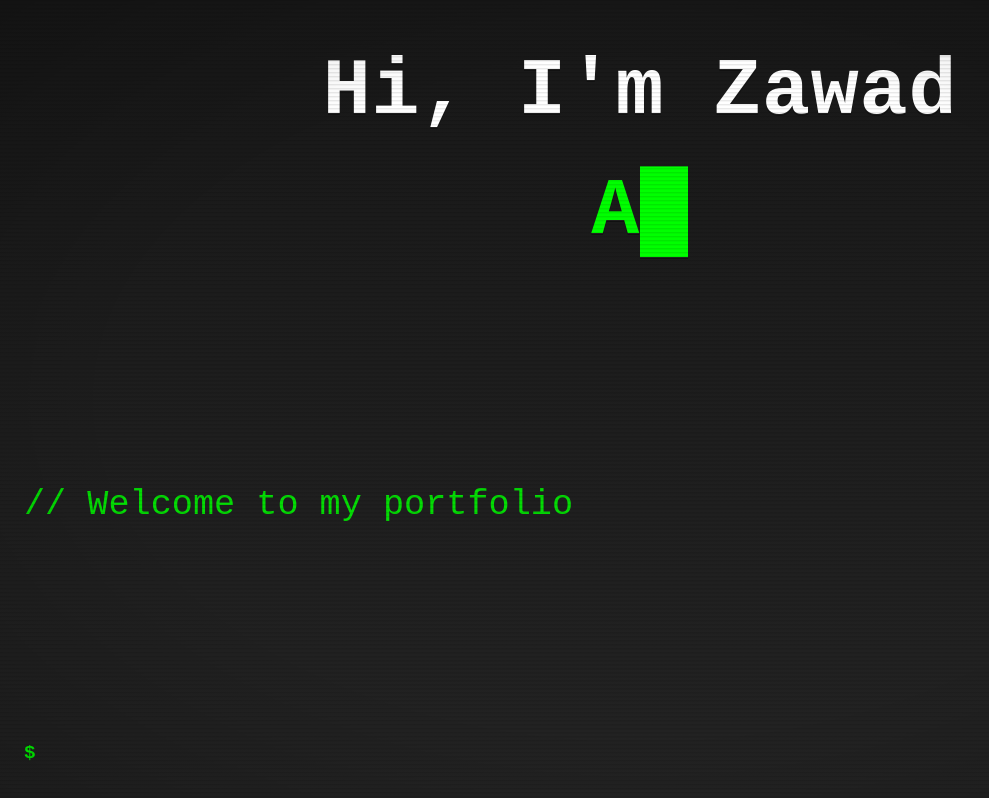
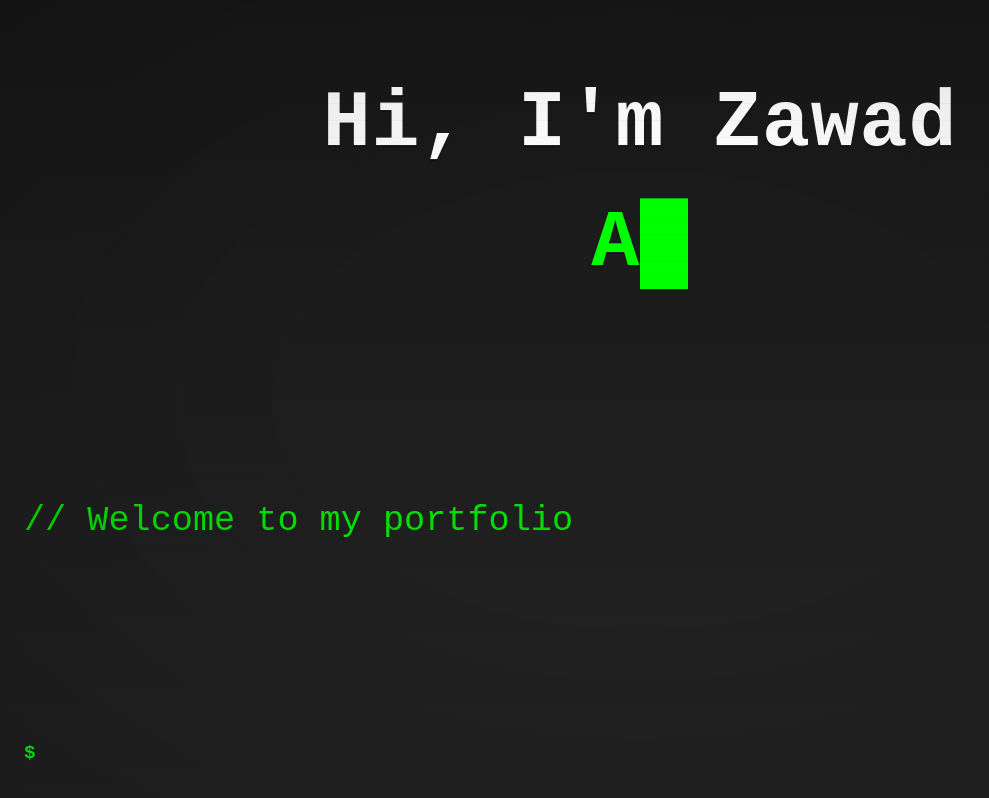
Before and after one commit to NepSauce/portfolio, a React (Vite) app: page / in a window 1280 px wide. Shown: the whole page, without its empty margins (0-989 px from the left). Built offline with nearby package versions, Linux system fonts and the light colour scheme.

Commit message:
Frontend: Made filter less aggressive and pushed down intro

```diff
--- a/src/pages/home-page.tsx
+++ b/src/pages/home-page.tsx
@@ -110,8 +110,8 @@ function HomePage() {
                     width: "100vw",
                     height: "100vh",
                     zIndex: 3,
-                    background:
-                        "radial-gradient(ellipse at center, transparent 60%, rgba(0,0,0,0.18) 100%)",
+                        background:
+                            "radial-gradient(ellipse at center, transparent 40%, rgba(0,0,0,0.18) 100%)",
                 }}
             />
             {/* Scanline overlay for vintage effect */}
@@ -124,7 +124,7 @@ function HomePage() {
                     width: "100vw",
                     height: "100vh",
                     zIndex: 2,
-                    background: "repeating-linear-gradient(0deg, transparent, transparent 2px, rgba(0,0,0,0.07) 3px, rgba(0,0,0,0.10) 4px)",
+                        background: "repeating-linear-gradient(0deg, transparent, transparent 16px, rgba(0,0,0,0.05) 17px)",
                 }}
             />
             {/* Intro at top center */}
@@ -132,7 +132,7 @@ function HomePage() {
                 style={{
                     width: "100%",
                     textAlign: "center",
-                    paddingTop: "32px",
+                    paddingTop: "64px",
                     paddingLeft: 0,
                     paddingRight: 0,
                 }}
```
